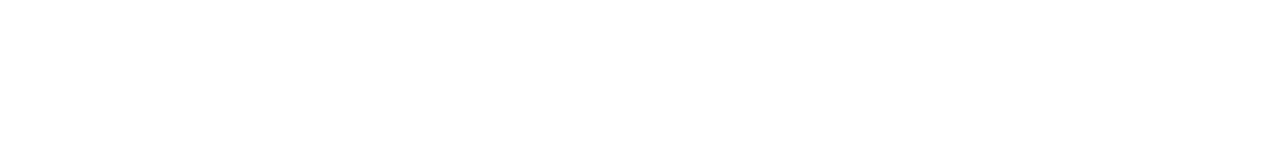
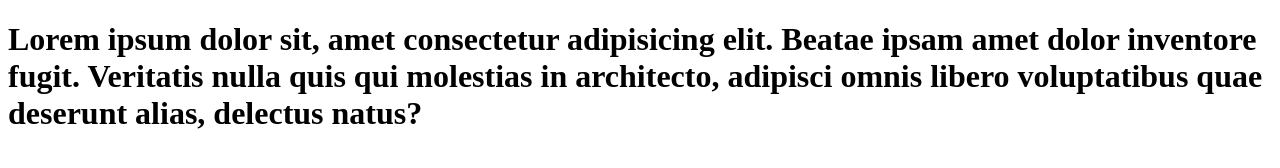
Before and after one commit to MrEyes12/for_testing, a plain HTML site: page index.html in a window 1280 px wide. Drawn offline with Linux system fonts and the light colour scheme.

Commit message:
adding new line

```diff
--- a/index.html
+++ b/index.html
@@ -7,7 +7,7 @@
     <title>Document</title>
 </head>
 <body>
-
+    <h1>Lorem ipsum dolor sit, amet consectetur adipisicing elit. Beatae ipsam amet dolor inventore fugit. Veritatis nulla quis qui molestias in architecto, adipisci omnis libero voluptatibus quae deserunt alias, delectus natus?</h1>
 </body>
 <script>
     const movies=[
```
